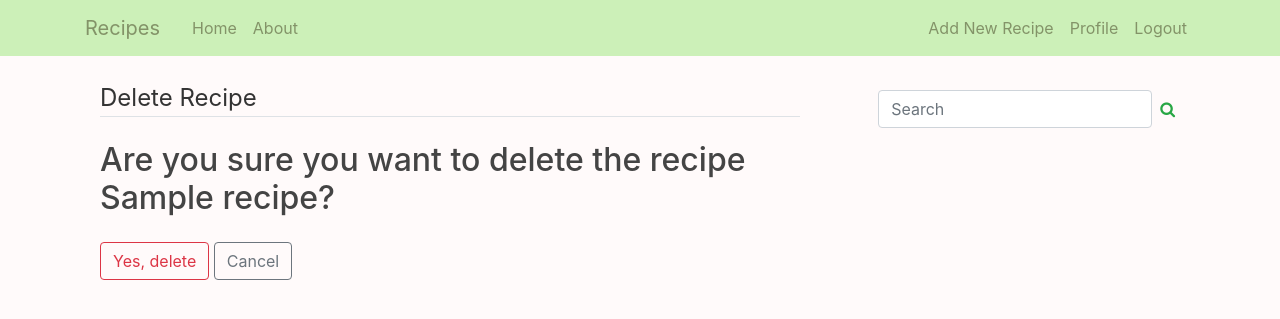
After one commit to MukaiC/recipes, a Django app: page /recipe/1/delete/ in a window 1280 px wide. The commit adds this page. Shown: the top 319 px of the page. Run offline with Django 3.2, Linux system fonts and the light colour scheme; a user stored in the database is signed in; tables that the repository leaves empty hold one stand-in row (values such as "Sample post"); some libraries are stand-ins or nearby versions.

Commit message:
Added DeleteView

```diff
--- a/recipes/templates/recipes/ingredients.html
+++ b/recipes/templates/recipes/ingredients.html
@@ -12,7 +12,7 @@
             {{ subform|crispy }}
           </div>
           {% endfor %}
-      <button id="add-form" class="btn btn-outline-info btn-sm right" type="button" disabled >Add More</button><br>
+      <button id="add-form" class="btn btn-outline-info btn-sm right" type="button" disabled >More</button><br>
       <button class="btn btn-outline-info" type="submit">Confirm</button>
     </form>
   </div>
--- a/recipes/templates/recipes/recipe.html
+++ b/recipes/templates/recipes/recipe.html
@@ -6,7 +6,11 @@
   <div class="container">
     <h2>{{ recipe.name|title }}</h2>
     {% if user.is_authenticated and user == recipe.author %}
-      <a class="btn btn-outline-info right" href="{% url 'recipes:update' recipe.id %}">Update</a>
+      <div class="">
+        <a class="btn btn-outline-danger btn-sm right" href="{% url 'recipes:delete' recipe.id %}">Delete</a>
+        <a class="btn btn-outline-info btn-sm mr-1 right" href="{% url 'recipes:update' recipe.id %}">Update</a>
+
+      </div>
     {% endif %}
     <div class="article-metadata">
       <a href="#">by {{ recipe.author }}</a>
--- /dev/null
+++ b/recipes/templates/recipes/recipe_confirm_delete.html
@@ -0,0 +1,17 @@
+{% extends "recipes/layout.html" %}
+{% load crispy_forms_tags %}
+{% block content %}
+  <div class="container mb-4">
+    <form method="post">
+      {% csrf_token %}
+      <fieldset class="form-group">
+        <legend class="border-bottom mb-4">Delete Recipe</legend>
+          <h2>Are you sure you want to delete the recipe {{ object.name }}?</h2>
+      </fieldset>
+      <div class="form-group">
+        <button class="btn btn-outline-danger" type="submit">Yes, delete</button>
+        <a class="btn btn-outline-secondary" href="{% url 'recipes:recipe' object.id %}">Cancel</a>
+      </div>
+    </form>
+  </div>
+{% endblock %}
--- a/recipes/templates/recipes/update.html
+++ b/recipes/templates/recipes/update.html
@@ -20,7 +20,7 @@
     </form>
   </div>
   <div class="container ml-15 mb-4">
-    <a  class="btn btn-sm btn-outline-primary" href="{% url 'recipes:add_ingredients' recipe.id %}">Add new ingredients?</a>
+    <a  class="btn btn-sm btn-outline-primary" href="{% url 'recipes:add_ingredients' recipe.id %}">Add new ingredients</a>
   </div>
 
 {% endblock %}
--- a/recipes/urls.py
+++ b/recipes/urls.py
@@ -1,5 +1,5 @@
 from django.urls import path
-from .views import RecipesListView, RecipesDetailView, RecipeCreateView, RecipeUpdateView
+from .views import RecipesListView, RecipesDetailView, RecipeCreateView, RecipeUpdateView, RecipeDeleteView
 from . import views
 
 
@@ -13,6 +13,7 @@ urlpatterns = [
     # path('recipe/new/', views.create_recipe, name='create'),
     path('recipe/<int:pk>/update/', RecipeUpdateView.as_view(), name='update'),
     path('recipe/<int:pk>/update/ingredients', views.add_ingredients, name='add_ingredients'),
+    path('recipe/<int:pk>/delete/', RecipeDeleteView.as_view(), name='delete'),
     path('about/', views.about, name='about'),
     path('search/', views.search, name='search'),
 ]
--- a/recipes/views.py
+++ b/recipes/views.py
@@ -5,7 +5,7 @@ from django.contrib.auth.mixins import LoginRequiredMixin, UserPassesTestMixin
 # from django.forms import formset_factory
 from django.shortcuts import render, redirect
 from django.urls import reverse
-from django.views.generic import ListView, DetailView, CreateView, UpdateView
+from django.views.generic import ListView, DetailView, CreateView, UpdateView, DeleteView
 from django.views.generic.edit import ModelFormMixin
 from .models import User, Recipe, Ingredient, RecipeIngredient
 from .forms import RecipeCreateForm, RecipeIngredientForm,  RecipeIngredientFormSet, RecipeIngredientUpdateForm
@@ -110,7 +110,7 @@ def add_ingredients(request, pk):
 
 
 
-class RecipeUpdateView(UserPassesTestMixin, UpdateWithInlinesView):
+class RecipeUpdateView(LoginRequiredMixin, UserPassesTestMixin, UpdateWithInlinesView):
     model = Recipe
     inlines = [RecipeIngredientInline]
     fields = ['name', 'description', 'method', 'header_image', 'num_serving']
@@ -125,6 +125,17 @@ class RecipeUpdateView(UserPassesTestMixin, UpdateWithInlinesView):
         else:
             return False
 
+
+class RecipeDeleteView(LoginRequiredMixin, UserPassesTestMixin, DeleteView):
+    model = Recipe
+    success_url = '/'
+
+    def test_func(self):
+        recipe = self.get_object()
+        if self.request.user == recipe.author:
+            return True
+        else:
+            return False
 
 
 def search(request):
```
Also changed, not shown: recipes/static/recipes/ingredients.js (+20 -20 lines).
